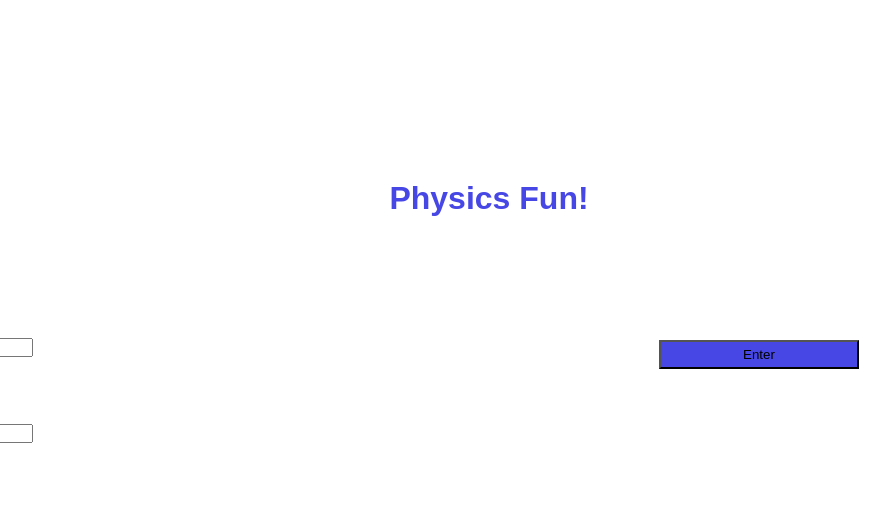
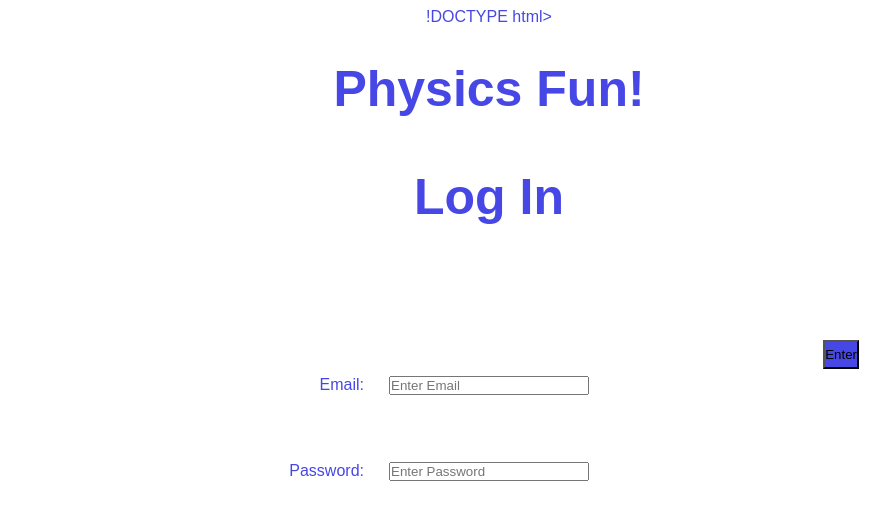
Before and after one commit to MHS-CSCE/sdp-hailey-martha-liza, a website: page login.html in a window 1280 px wide. Shown: the whole page, without its empty margins (151-1041 px from the left). Drawn offline with Linux system fonts and the light colour scheme.

Commit message:
Update login.html

```diff
--- a/login.html
+++ b/login.html
@@ -1,53 +1,33 @@
-<!DOCTYPE html>
+!DOCTYPE html>
 <html>
+
 <head>
   <meta charset="utf-8">
   <meta name="viewport" content="width=device-width">
   <title>replit</title>
   <link href="style.css" rel="stylesheet" type="text/css" />
-  <style>
-    body {
-      margin: 180px 80px;
-      padding: 0px;
-      text-align: left;
-      margin: center;
-    }
-    label, input {
-      display: block;
-      width: 200px;
-      float: left;
-      margin-bottom: 10px;
-    }
-    label {
-      text-align: right;
-      width: 175px;
-      padding-right: 20px;
-    }
-    br {
-      clear: left;
-    }
-  </style>
+
+  <h1 class="title">Physics Fun!</h1>
+
 </head>
+
 <body>
-  <h1><center>Physics Fun!</center></h1>
-  <!--create a form and take an action from app.js file, send data and get response using post-->
-  <form action="/Enter" method="post">
-    <!--Create input fields for users for email and password-->
+
+  <script src="script.js"></script>
+  <form name="loginForm">
+    <h3 class="title">Log In</h3>
+
     <label for="email">Email:</label>
-    <input type="text" id="email" name="email"><br><br>
+    <input type="text" id="email" name="email" placeholder="Enter Email" required><br><br>
+
     <label for="password">Password:</label>
-    <input type="password" id="password" name="password"><br><br>
+    <input type="password" id="password" name="password" placeholder="Enter Password" required><br><br>
+
     <input type="submit" value="Enter" id="enter">
-  </form>
-  <style>
-    div {
-      position: absolute;
-      top: 150px;
-      right: 200px;
-      width: 350px;
-      height: 250px;
-      border: 2px solid black;
-    }
-  </style>
+
+ </form>
+
+
 </body>
+
 </html>
```
